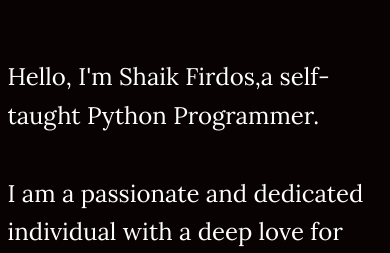
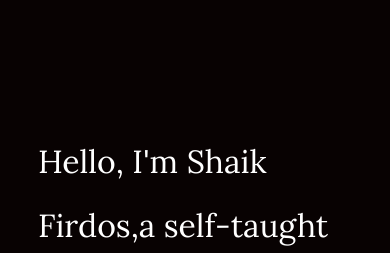
Before and after one commit to shaikfirdos786/MyPortfolio, a plain HTML site: page index.html in a window 390 px wide. Shown: the part 591-844 px from the top of the page. Drawn offline with nearby package versions, Linux system fonts and the light colour scheme.

Commit message:
Update styles.css

```diff
--- a/styles.css
+++ b/styles.css
@@ -39,7 +39,7 @@ h2 {
     font-size: 3rem;
 }
 
-p {
+.about{
     font-size: 1.3rem;
     line-height: 1.6;
 }
@@ -61,9 +61,12 @@ p {
     }
 
     .container{
-        max-width: 90%;
+        max-width: 100%;
+        max-height: 100%;
         padding: 0;
-        margin-top: 20%;
+        margin-top: 30%;
+        padding-left: 50px;
+        padding-right: 50px;
     }
 
   .col1 {
@@ -76,11 +79,20 @@ p {
     width: 100%;
     padding: 0;
     margin-top: 20%;
-    margin-bottom: 20%;
+    margin-bottom: 30%;
+  }
+
+  .name{
+      font-size: 7rem;
+  }
+
+  .intro{
+      font-size: 5rem;
   }
 
   .about{
-      font-size: 1.5rem;
+      font-size: 2rem;
+      line-height: 2;
   }
 
   .copyright{
```
